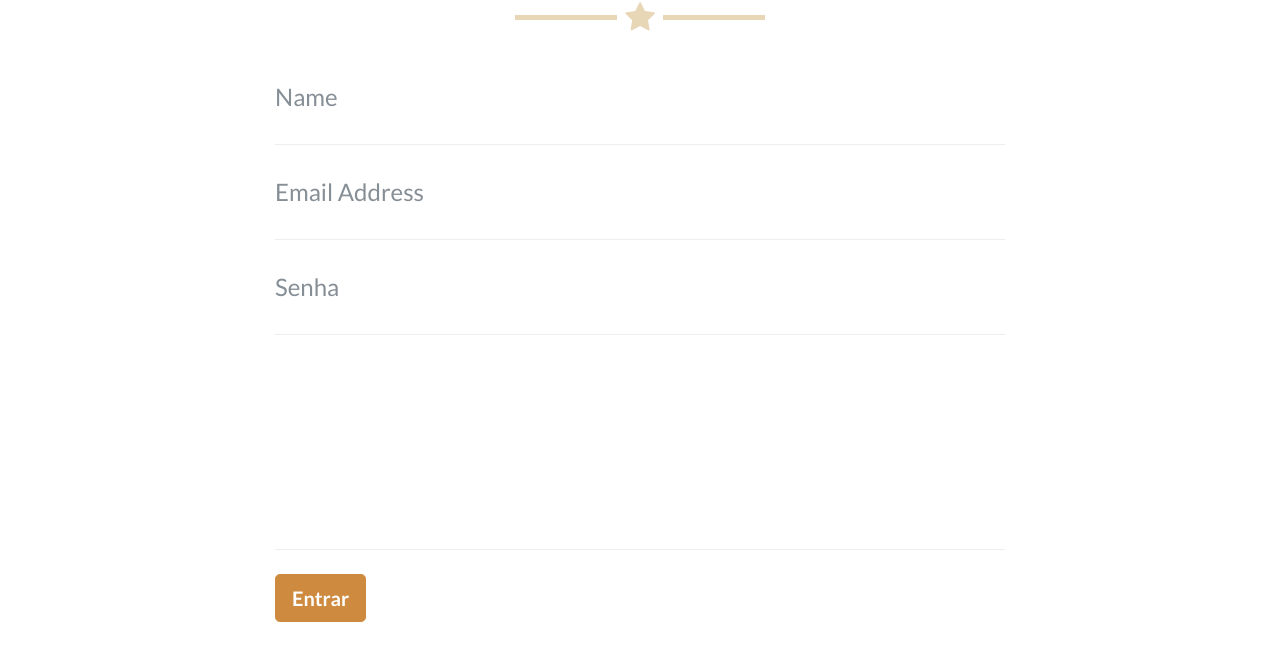
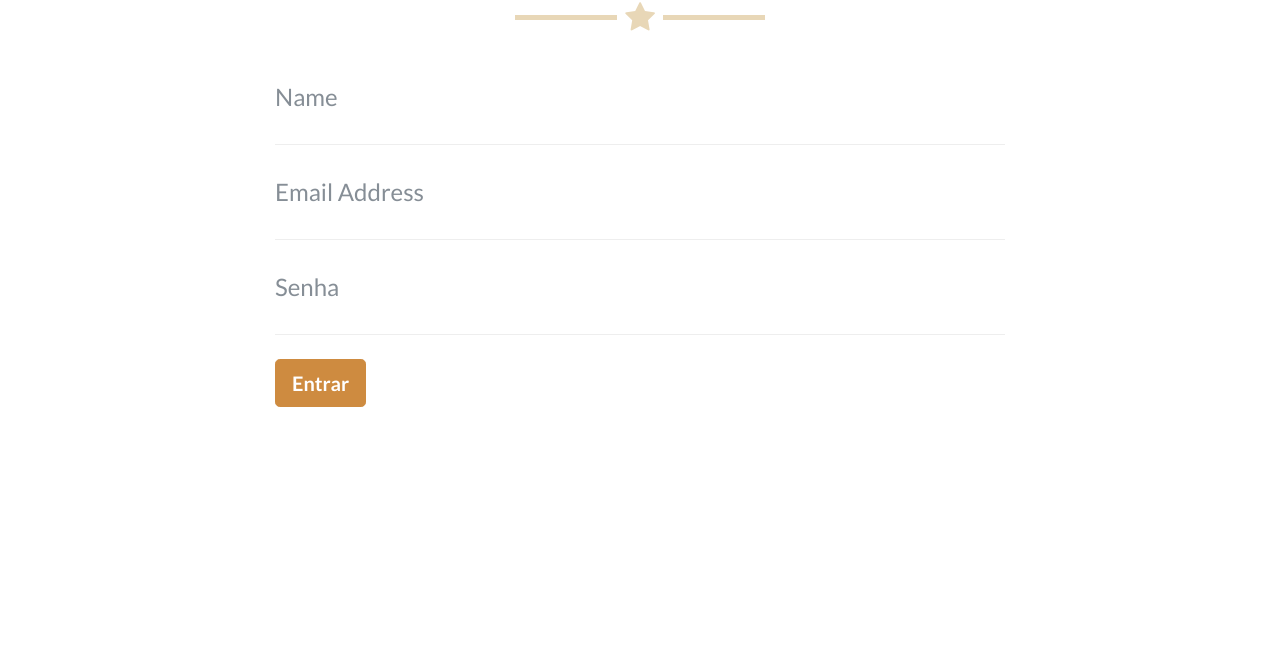
Before and after one commit to AllanVigia/caldal2, a plain HTML site: page LOGIN.html in a window 1280 px wide. Shown: the part 163-824 px from the top of the page. After the commit the page ends 800 px from the top, so only its background shows below. Drawn offline with Linux system fonts and the light colour scheme.

Commit message:
arrumando login

```diff
--- a/LOGIN.html
+++ b/LOGIN.html
@@ -78,13 +78,6 @@
                                 <p class="help-block text-danger"></p>
                             </div>
                         </div>
-                        <div class="control-group">
-                            <div class="form-group floating-label-form-group controls">
-                                <label>Message</label>
-                                <textarea class="form-control" id="message" rows="5" placeholder="" required data-validation-required-message="Please enter a message."></textarea>
-                                <p class="help-block text-danger"></p>
-                            </div>
-                        </div>
                         <br>
                         <div id="success"></div>
                         <div class="form-group">
```
